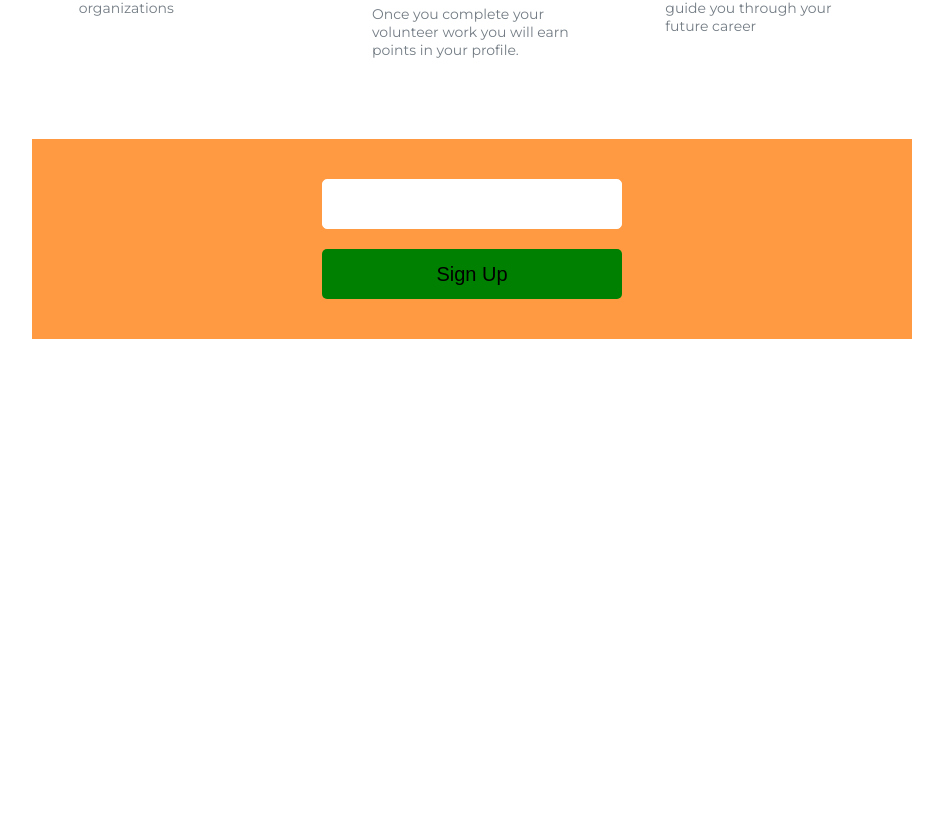
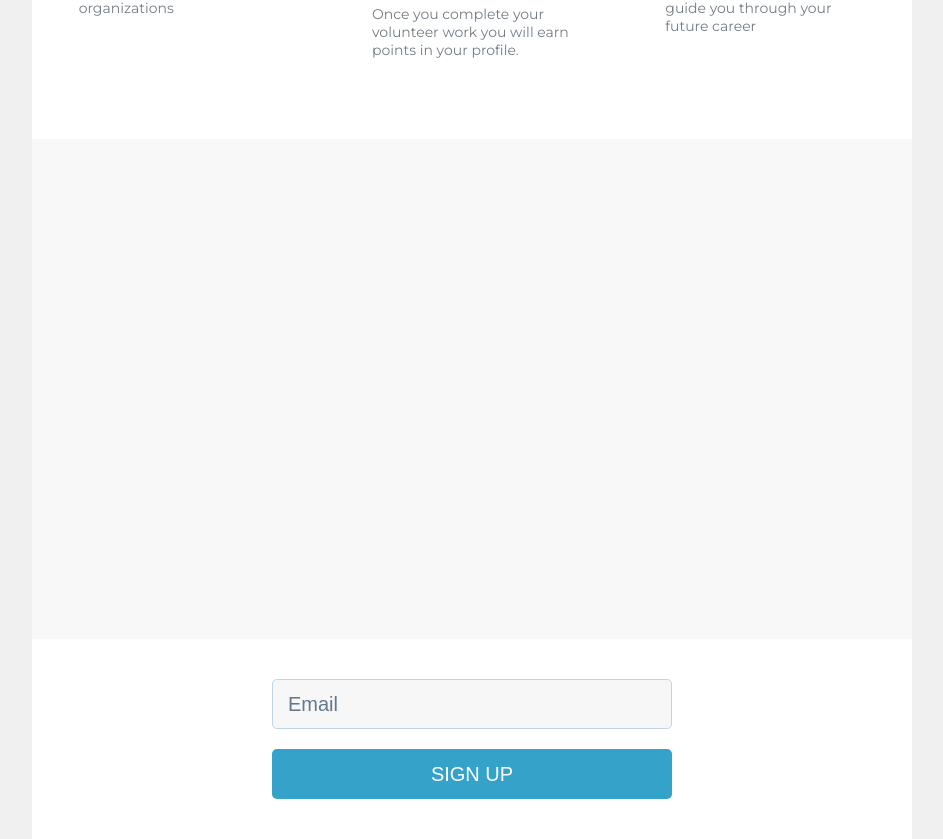
Before and after one commit to humble92/fuelbag, a React (Create React App) app: page / in a window 1280 px wide. Shown: the part 870-1709 px from the top of the page, without its empty margins (168-1111 px from the left). Before the commit the page ends 1209 px from the top, so only its background shows below. Built offline with nearby package versions, Linux system fonts and the light colour scheme.

Commit message:
added what they say

```diff
--- a/src/App/App.js
+++ b/src/App/App.js
@@ -13,9 +13,9 @@ const App = ({
     display: 'flex',
     justifyContent: 'center',
     width: '100%',
+    backgroundColor: '#f0f0f0',
   }}>
     <div style={{
-      backgroundColor: '#FF9A43',
       width: 880,
       minHeight: '100vh',
       fontFamily: 'Montserrat',
--- a/src/App/Home/Header.js
+++ b/src/App/Home/Header.js
@@ -4,7 +4,7 @@ import Logo from '../Logo'
 import img from './background.jpg'
 import Links from './Links'
 
-const Slogan = styled.div`
+const Wrapper = styled.div`
   background-image: url(${img});
   background-size: cover;
   background-repeat: no-repeat;
@@ -12,8 +12,7 @@ const Slogan = styled.div`
 `
 
 const Header = () => (
-  <div>
-    <Slogan>
+  <Wrapper>
     <div style={{
       color: 'white',
       width: '100%',
@@ -51,8 +50,7 @@ const Header = () => (
     }}>
       Let's break the cycle of poverty together!
     </div>
-    </Slogan>
-  </div>
+  </Wrapper>
 )
 
 export default Header
--- a/src/App/Home/Home.js
+++ b/src/App/Home/Home.js
@@ -2,11 +2,13 @@ import React from 'react'
 import Header from './Header'
 import HowItWorks from './HowItWorks'
 import SignUp from './SignUp'
+import WhatTheySay from './WhatTheySay'
 
 export default () => (
   <div>
     <Header />
     <HowItWorks />
+    <WhatTheySay />
     <SignUp />
   </div>
 )
--- a/src/App/Home/SignUp.js
+++ b/src/App/Home/SignUp.js
@@ -4,29 +4,38 @@ export default () => (
   <div style={{
     display: 'flex',
     justifyContent: 'center',
+    backgroundColor: 'white',
   }}>
     <div style={{
       paddingTop: 40,
       paddingBottom: 40,
     }}>
       <div>
-        <input type="text" style={{
-          outline: 'none',
-          fontSize: 20,
-          height: 50,
-          width: 300,
-          borderRadius: 5,
-          padding: 15,
-          border: '1px solid white',
-        }}/>
+        <input
+          type="text"
+          style={{
+            outline: 'none',
+            backgroundColor: '#f7f7f7',
+            color: '#61788e',
+            border: 'solid 1px #BFD4E8',
+            fontSize: 20,
+            height: 50,
+            width: 400,
+            borderRadius: 5,
+            padding: 15,
+          }}
+          value="Email"
+        />
       </div>
       <button style={{
         fontSize: 20,
         marginTop: 20,
-        width: 300,
+        width: 400,
         height: 50,
         borderRadius: 5,
-        backgroundColor: 'green',
+        backgroundColor: '#35a2ca',
+        color: 'white',
+        textTransform: 'uppercase',
         border: 0,
       }}>
         Sign Up
--- /dev/null
+++ b/src/App/Home/WhatTheySay.js
@@ -0,0 +1,9 @@
+import React from 'react'
+
+export default () => (
+  <div style={{
+    height: 500,
+    backgroundColor: '#f8f8f8',
+  }}>
+  </div>
+)
```
Lines whose indentation alone changed are shown as unchanged.
